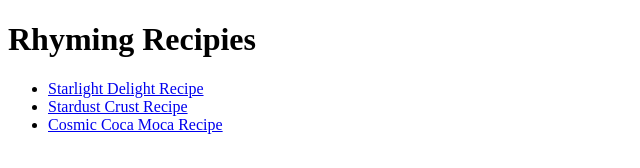
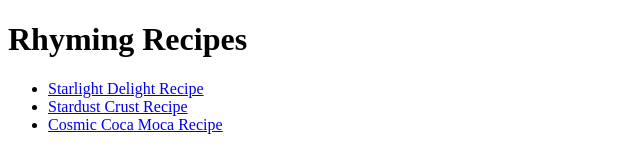
Before and after one commit to Gitrhyme/gitrhyme-recipies, a plain HTML site: page index.html in a window 1280 px wide. Shown: the full height of the page, 0-640 px from the left. Drawn offline with Linux system fonts and the light colour scheme.

Commit message:
Fixed typo in index.html

```diff
--- a/index.html
+++ b/index.html
@@ -8,7 +8,7 @@
 </head>
 
 <body>
-    <h1>Rhyming Recipies</h1>
+    <h1>Rhyming Recipes</h1>
     <ul>
         <li><a href="recipies/starlightDelight.html">Starlight Delight Recipe</a></li>
         <li><a href="recipies/stardustCrust.html">Stardust Crust Recipe</a></li>
```
